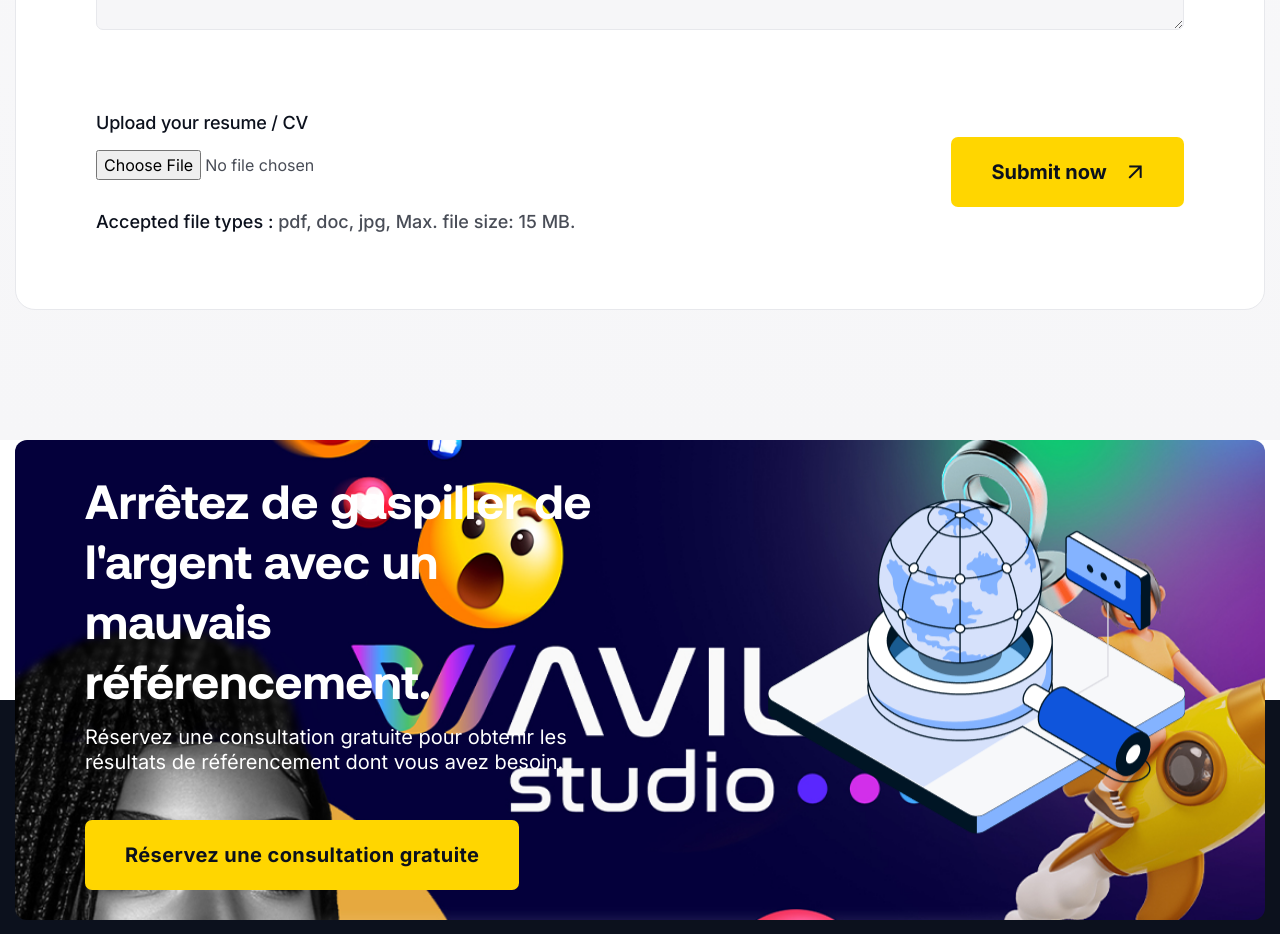
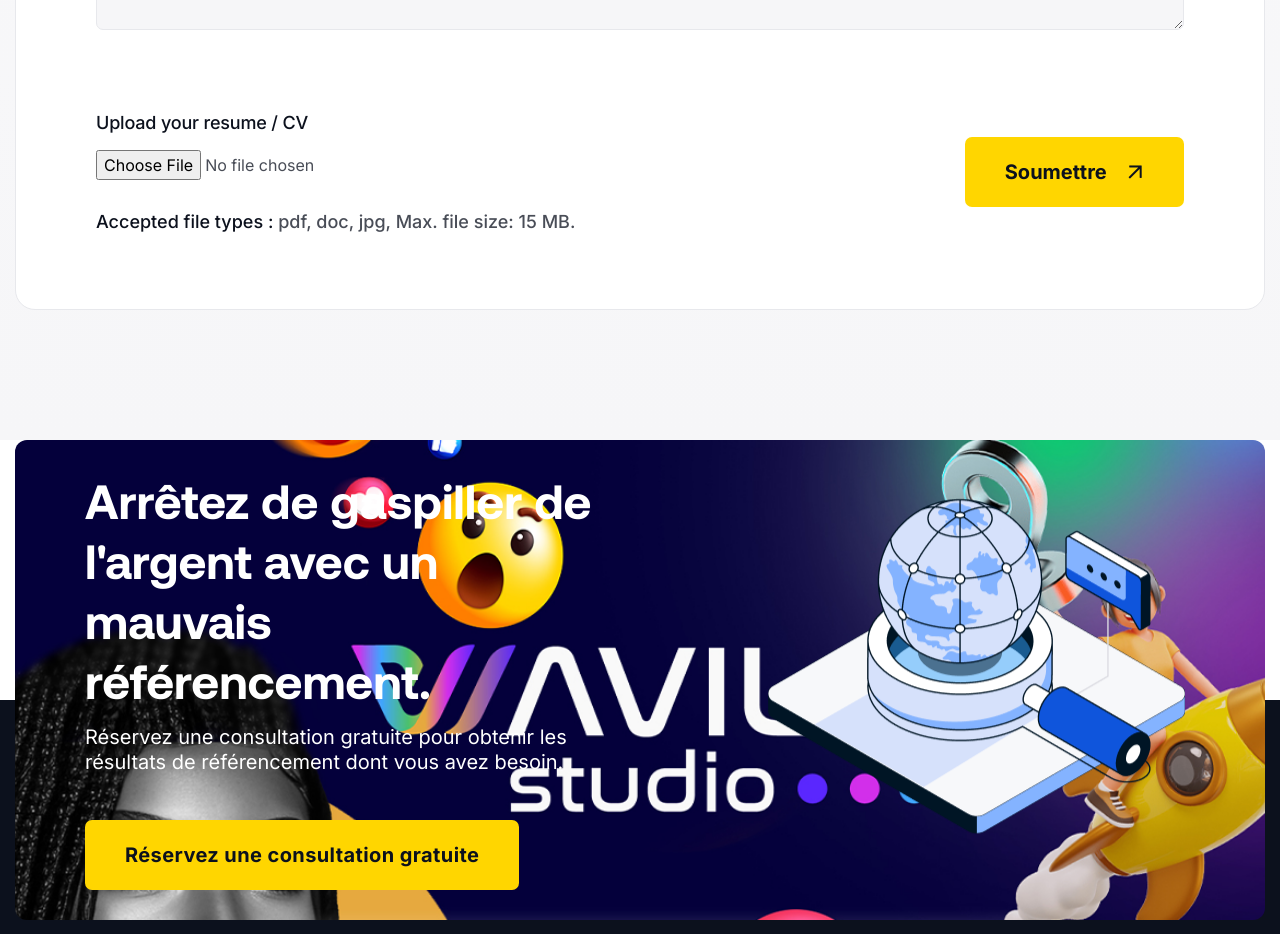
Before and after one commit to tsyresy/sitinla, a React (Create React App) app: page /career-details in a window 1280 px wide. Shown: the part 3520-4454 px from the top of the page. Built offline with nearby package versions, Linux system fonts and the light colour scheme.

Commit message:
about pory

```diff
--- a/src/components/Cyber-Security-Components/Achievements/Achievements.js
+++ b/src/components/Cyber-Security-Components/Achievements/Achievements.js
@@ -9,17 +9,17 @@ import sIcon4 from '../../../images/award/img04.png'
 const Award = [
     {
         icon: sIcon1,
-        title: 'Best Network Security 2023',
+        title: 'Best Network Security 2019',
         duration:800,
     },
     {
         icon: sIcon2,
-        title: 'Cyber Defense Leader 2022',
+        title: 'Meilleure agence SEO en 2020.',
         duration:900,
     },
     {
         icon: sIcon3,
-        title: 'Data Protection Awards 2020',
+        title: 'Meilleure agence créative en 2022',
         duration:1000,
     },
     {
--- a/src/components/Cyber-Security-Components/ContactFrom/ContactForm.js
+++ b/src/components/Cyber-Security-Components/ContactFrom/ContactForm.js
@@ -123,7 +123,7 @@ const ContactForm = (props) => {
             </div>
             <div className="contact-btn">
                 <button type="submit" className="blc-btn">
-                    <span>Submit now <i className="far fa-angle-right"></i></span>
+                    <span>Soumettre <i className="far fa-angle-right"></i></span>
                     <span className="btn-shape">
                         <svg width="362" height="78" viewBox="0 0 362 78" fill="none" preserveAspectRatio="none" xmlns="http://www.w3.org/2000/svg">
                             <path d="M0.5 22.7183L25.5093 1.39453H337.972L361.5 22.7092V56.5515L337.98 76.6051H25.5093L0.5 55.2813V22.7183Z" fill="url(#paint0_linear_1600_9966932)" stroke="#23263C" />
--- a/src/components/Cyber-Security-Components/CyberBlogSection/CyberBlogSection.js
+++ b/src/components/Cyber-Security-Components/CyberBlogSection/CyberBlogSection.js
@@ -53,7 +53,7 @@ const CyberBlogSection = (props) => {
                 </div>
                 <div className="xb-btn mt-60 text-center wow fadeInUp" data-wow-delay="300ms" data-wow-duration="600ms">
                     <Link onClick={ClickHandler} to="/blog" className="blc-btn blc-btn--gardiant">
-                        <span>See more blog <i className="far fa-angle-right"></i></span>
+                        <span>Voir d'autres blogs <i className="far fa-angle-right"></i></span>
                         <span className="btn-shape">
                             <svg width="271" height="60" viewBox="0 0 271 60" fill="none" preserveAspectRatio="none" xmlns="http://www.w3.org/2000/svg">
                                 <path d="M0.5 17.2308L20.1225 0.5H252.042L270.5 17.2217V43.7692L252.05 59.5H20.1225L0.5 42.7692V17.2308Z" fill="#010315" stroke="url(#paint0_linear_1742_66145)"></path>
--- a/src/main-component/CareerSingle/CareerSingle.js
+++ b/src/main-component/CareerSingle/CareerSingle.js
@@ -188,7 +188,7 @@ const CareerSingle = (props) => {
                                                     <p className="xb-item--content"><span>Accepted file types :</span> pdf, doc, jpg, Max. file size: 15 MB.</p>
                                                 </div>
                                                 <div className="cp-det-btn mt-20">
-                                                    <button className="cp-btn">Submit now <i className="fal fa-arrow-right"></i></button>
+                                                    <button className="cp-btn">Soumettre <i className="fal fa-arrow-right"></i></button>
                                                 </div>
                                             </div>
                                         </form>
```
